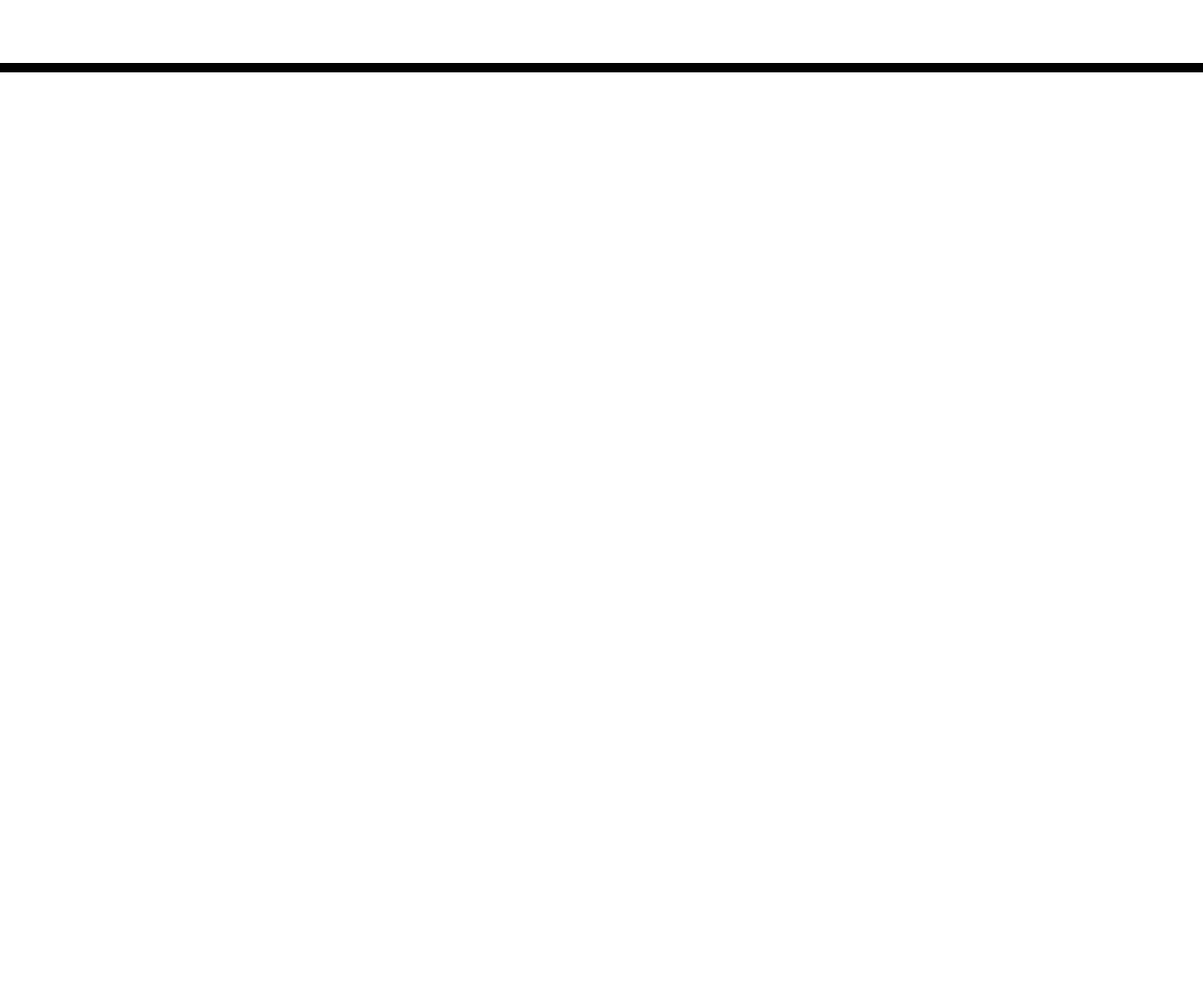
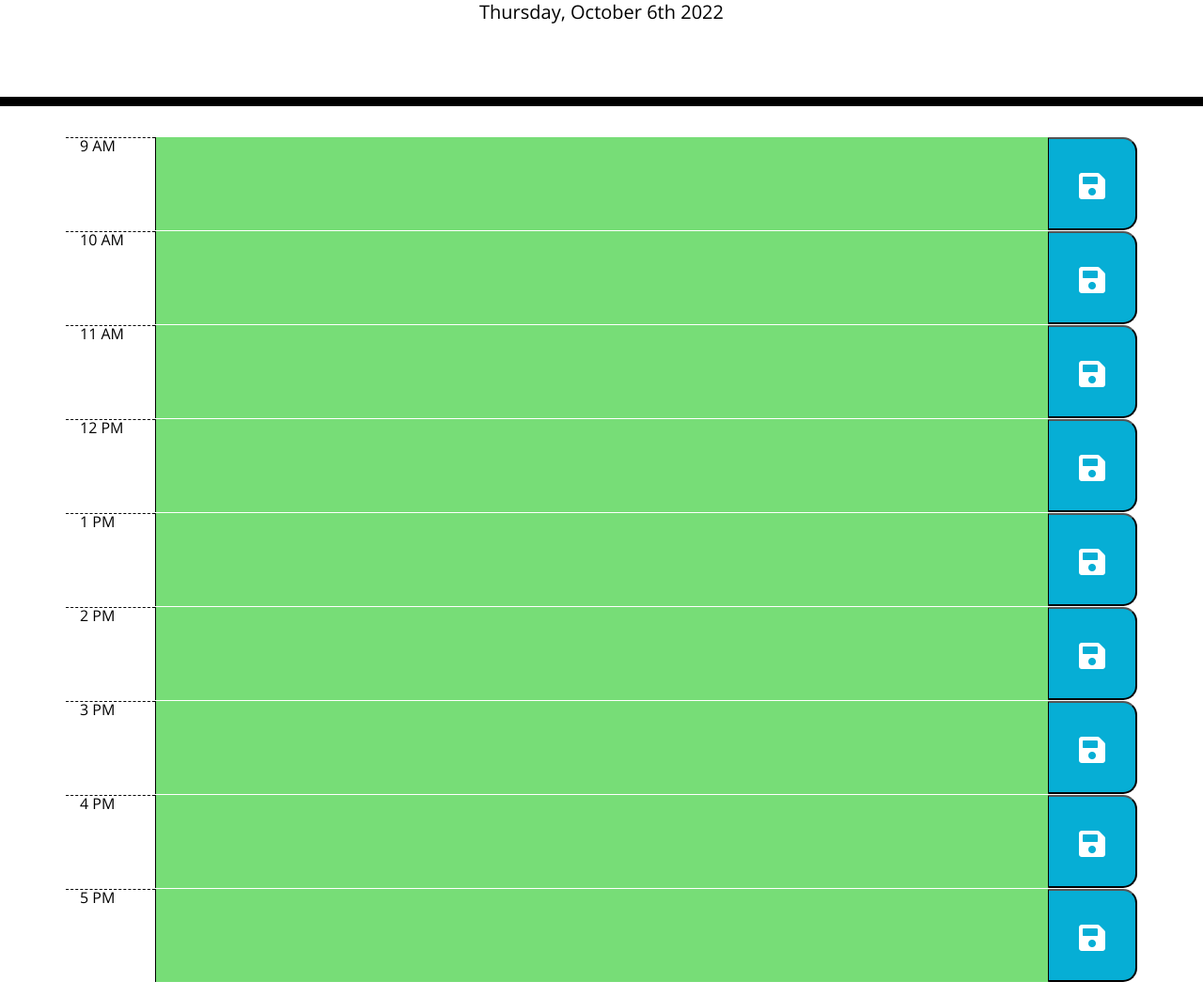
Before and after one commit to KVance1010/Work-Day-Scheduler, a plain HTML site: page index.html in a window 1280 px wide. Shown: the part 191-1252 px from the top of the page at 94% size. Before the commit the page ends 800 px from the top, so only its background shows below. Drawn offline with nearby package versions, Linux system fonts and the light colour scheme.

Commit message:
fineshed code

```diff
--- a/assets/js/index.js
+++ b/assets/js/index.js
@@ -0,0 +1,134 @@
+// global variables
+const timeSlots = $('#timeSlots').children();
+
+// object to save user information to the local storage
+let workSchedule = JSON.parse(localStorage.getItem('workSchedule'));
+if (workSchedule === null) {
+	workSchedule = {
+		9: '',
+		10: '',
+		11: '',
+		12: '',
+		13: '',
+		14: '',
+		15: '',
+		16: '',
+		17: '',
+	};
+	localStorage.setItem('workSchedule', JSON.stringify(workSchedule));
+}
+
+// displays the user's notes when the app starts
+const displayUserNotes = function () {
+	for (const time in workSchedule) {
+		$('#' + time).text(workSchedule[time]);
+	}
+};
+
+// Loop that sets the colors of the schedule
+const updateHour = function () {
+	let currentHour = moment().format('H');
+
+	// if (currentHour >= 9 || currentHour <= 17) {
+	// 	for (let timeSlot of timeSlots) {
+	// 		if (timeSlot.data("timeMil") < currentHour) {
+	// 			timeSlot.children().eq(1).addClass('past');
+	// 		} else if (timeSlot.data("timeMil") == currentHour) {
+	// 			timeSlot.children().eq(1).removeClass('present');
+	// 		} else {
+	// 			timeSlot.children().eq(1).removeClass('future');
+	// 		}
+	// 	}
+		if (currentHour > 9) {
+			$('#9').addClass('past');
+		} else if (currentHour >= 9 && currentHour < 10) {
+			$('#9').addClass('present');
+		} else {
+			$('#9').addClass('future');
+
+		}
+		if (currentHour > 10) {
+			$('#10').addClass('past');
+		} else if (currentHour >= 10 && currentHour < 11) {
+			$('#10').addClass('present');
+		} else {
+			$('#10').addClass('future');
+		}
+		if (currentHour > 11) {
+			$('#11').addClass('past');
+		} else if (currentHour >= 11 && currentHour < 12) {
+			$('#11').addClass('present');
+		} else {
+			$('#11').addClass('future');
+		}
+		if (currentHour > 12) {
+			$('#12').addClass('past');
+		} else if (currentHour >= 12 && currentHour < 13) {
+			$('#12').addClass('present');
+		} else {
+			$('#12').addClass('future');
+		}
+		if (currentHour > 13) {
+			$('#13').addClass('past');
+		} else if (currentHour >= 13 && currentHour < 14) {
+			$('#13').addClass('present');
+		} else {
+			$('#13').addClass('future');
+		}
+		if (currentHour > 14) {
+			$('#14').addClass('past');
+		} else if (currentHour >= 14 && currentHour < 15) {
+			$('#14').addClass('present');
+		} else {
+			$('#14').addClass('future');
+		}
+		if (currentHour > 15) {
+			$('#15').addClass('past');
+		} else if (currentHour >= 15 && currentHour < 16) {
+			$('#15').addClass('present');
+		} else {
+			$('#15').addClass('future');
+		}
+		if (currentHour > 16) {
+			$('#16').addClass('past');
+		} else if (currentHour >= 16 && currentHour < 17) {
+			$('#16').addClass('present');
+		} else {
+			$('#16').addClass('future');
+		}
+		if (currentHour > 17) {
+			$('#17').addClass('past');
+		} else if (currentHour >= 17 && currentHour < 18) {
+			$('#17').addClass('present');
+		} else {
+			$('#17').addClass('future');
+		}
+	}
+
+
+// updates the times on the page every 2 mins
+const updateFeature = function () {
+	setInterval(function () {
+		displayTime();
+        updateHour();
+	}, 1000);//100000
+};
+
+// sets the main time of the page
+const displayTime = function () {
+	$('#currentDay').text(moment().format('dddd, MMMM Do YYYY'));
+};
+
+// click event handlers for save buttons
+$('i').on('click', (event) => {
+let savedNote = $(event.target);
+let iconId = savedNote.parent().siblings().eq(1).attr("id");
+let scheduleTask = savedNote.parent().siblings().eq(1).val();
+console.log(iconId);
+workSchedule[iconId] = scheduleTask;
+localStorage.setItem('workSchedule', JSON.stringify(workSchedule));
+});
+
+// updateHour();
+updateFeature();
+displayUserNotes();
--- a/assets/style/style.css
+++ b/assets/style/style.css
@@ -4,7 +4,7 @@ body {
 	line-height: 1;
 }
 
-textarea{
+textarea {
 	background: transparent;
 	border: none;
 	resize: none;
@@ -21,19 +21,19 @@ textarea{
 	border-bottom: 10px solid black;
 }
 
-.description{
+.description {
 	white-space: pre-wrap;
 }
 
-.time-block{
+.time-block {
 	text-align: center;
 	border-radius: 15px;
 }
 
 .row {
 	white-space: pre-wrap;
-  height: 80px;
-  border-top: 1px solid white;;
+	height: 100px;
+	border-top: 1px solid white;
 }
 
 .hour {
@@ -61,11 +61,15 @@ textarea{
 	border-left: 1px solid black;
 	border-top-right-radius: 15px;
 	border-bottom-right-radius: 15px;
-  background-color: #06AED5;
+	background-color: #06aed5;
 	color: white;
 }
 
 .saveBtn i:hover {
 	font-size: 20px;
-  transition: all .3s ease-in-out;
+	transition: all 0.3s ease-in-out;
 }
+
+ i {
+  padding-bottom: 12px;
+}
--- a/index.html
+++ b/index.html
@@ -1,27 +1,21 @@
 <!DOCTYPE html>
 <html lang="en">
+
 <head>
   <meta charset="UTF-8" />
   <meta name="viewport" content="width=device-width, initial-scale=1.0" />
   <meta http-equiv="X-UA-Compatible" content="ie=edge" />
-    <link
-      rel="stylesheet"
-      href="https://stackpath.bootstrapcdn.com/bootstrap/4.3.1/css/bootstrap.min.css"
-    />
-    <link
-      rel="stylesheet"
-      href="https://use.fontawesome.com/releases/v5.8.1/css/all.css"
-      integrity="sha384-50oBUHEmvpQ+1lW4y57PTFmhCaXp0ML5d60M1M7uH2+nqUivzIebhndOJK28anvf"
-      crossorigin="anonymous"
-    />
-    <link
-      href="https://fonts.googleapis.com/css?family=Open+Sans&display=swap"
-      rel="stylesheet"
-    />
+  <link rel="stylesheet" href="https://cdn.jsdelivr.net/npm/bootstrap@4.6.2/dist/css/bootstrap.min.css"
+    integrity="sha384-xOolHFLEh07PJGoPkLv1IbcEPTNtaed2xpHsD9ESMhqIYd0nLMwNLD69Npy4HI+N" crossorigin="anonymous">
+
+  <link rel="stylesheet" href="https://use.fontawesome.com/releases/v5.8.1/css/all.css"
+    integrity="sha384-50oBUHEmvpQ+1lW4y57PTFmhCaXp0ML5d60M1M7uH2+nqUivzIebhndOJK28anvf" crossorigin="anonymous" />
+  <link href="https://fonts.googleapis.com/css?family=Open+Sans&display=swap" rel="stylesheet" />
   <link rel="stylesheet" href="./assets/style/style.css" />
+
   <script defer src="https://cdnjs.cloudflare.com/ajax/libs/jquery/3.2.1/jquery.min.js"></script>
   <script defer src="https://cdnjs.cloudflare.com/ajax/libs/moment.js/2.24.0/moment.min.js"></script>
-    <script defer src="./assets/js/index.js" ></script>
+  <script defer src="./assets/js/index.js"></script>
   <title>Work Day Scheduler</title>
 </head>
 
@@ -31,10 +25,73 @@
     <p class="lead">A simple calendar app for scheduling your work day</p>
     <p id="currentDay" class="lead"></p>
   </header>
-    <div class="container">
-      <!-- Timeblocks go here -->
-    </div>
+  <main>
+    <ul id="timeSlots" class="container h-100">
+      <li class="row" data-timeMil="9">
+        <div class="hour col-1">9 AM</div>
+        <textarea class="past col-10" id="9"></textarea>
+        <button class="saveBtn col-1">
+          <i class="fas fa-save fa-2x"></i>
+        </button>
+      </li>
+      <li class=" row" data-timeMil="10">
+        <div class="hour col-1">10 AM</div>
+        <textarea class="col-10" id="10"></textarea>
+        <button class="saveBtn col-1">
+          <i class="fas fa-save fa-2x"></i>
+        </button>
+      </li>
+      <li class=" row" data-timeMil="11">
+        <div class="hour col-1">11 AM</div>
+        <textarea class="col-10" id="11"></textarea>
+        <button class="saveBtn col-1">
+          <i class="fas fa-save fa-2x"></i>
+        </button>
+      </li>
+      <li class="row" data-timeMil="12">
+        <div class="hour col-1">12 PM</div>
+        <textarea class="col-10" id="12"></textarea>
+        <button class="saveBtn col-1">
+          <i class="fas fa-save fa-2x"></i>
+        </button>
+      </li>
+      <li class="row" data-timeMil="13">
+        <div class="hour col-1">1 PM</div>
+        <textarea class="col-10" id="13"></textarea>
+        <button class="saveBtn col-1">
+          <i class="fas fa-save fa-2x"></i>
+        </button>
+      </li>
+      <li class="row" data-timeMil="14">
+        <div class="hour col-1">2 PM</div>
+        <textarea class="col-10" id="14"></textarea>
+        <button class="saveBtn col-1">
+          <i class="fas fa-save fa-2x"></i>
+        </button>
+      </li>
+      <li class="row" data-timeMil="15">
+        <div class="hour col-1">3 PM</div>
+        <textarea class="col-10" id="15"></textarea>
+        <button class="saveBtn col-1">
+          <i class="fas fa-save fa-2x"></i>
+        </button>
+      </li>
+      <li class="row" data-timeMil="16">
+        <div class="hour col-1">4 PM</div>
+        <textarea class="col-10" id="16"></textarea>
+        <button class="saveBtn col-1">
+          <i class="fas fa-save fa-2x"></i>
+        </button>
+      </li>
+      <li class=" row" data-timeMil="17">
+        <div class="hour col-1">5 PM</div>
+        <textarea class="col-10" id="17"></textarea>
+        <button class="saveBtn col-1">
+          <i class="fas fa-save fa-2x"></i>
+        </button>
+      </li>
+    </ul>
+  </main>
+</body>
 
-
-  </body>
 </html>
```
Lines whose indentation alone changed are shown as unchanged.
